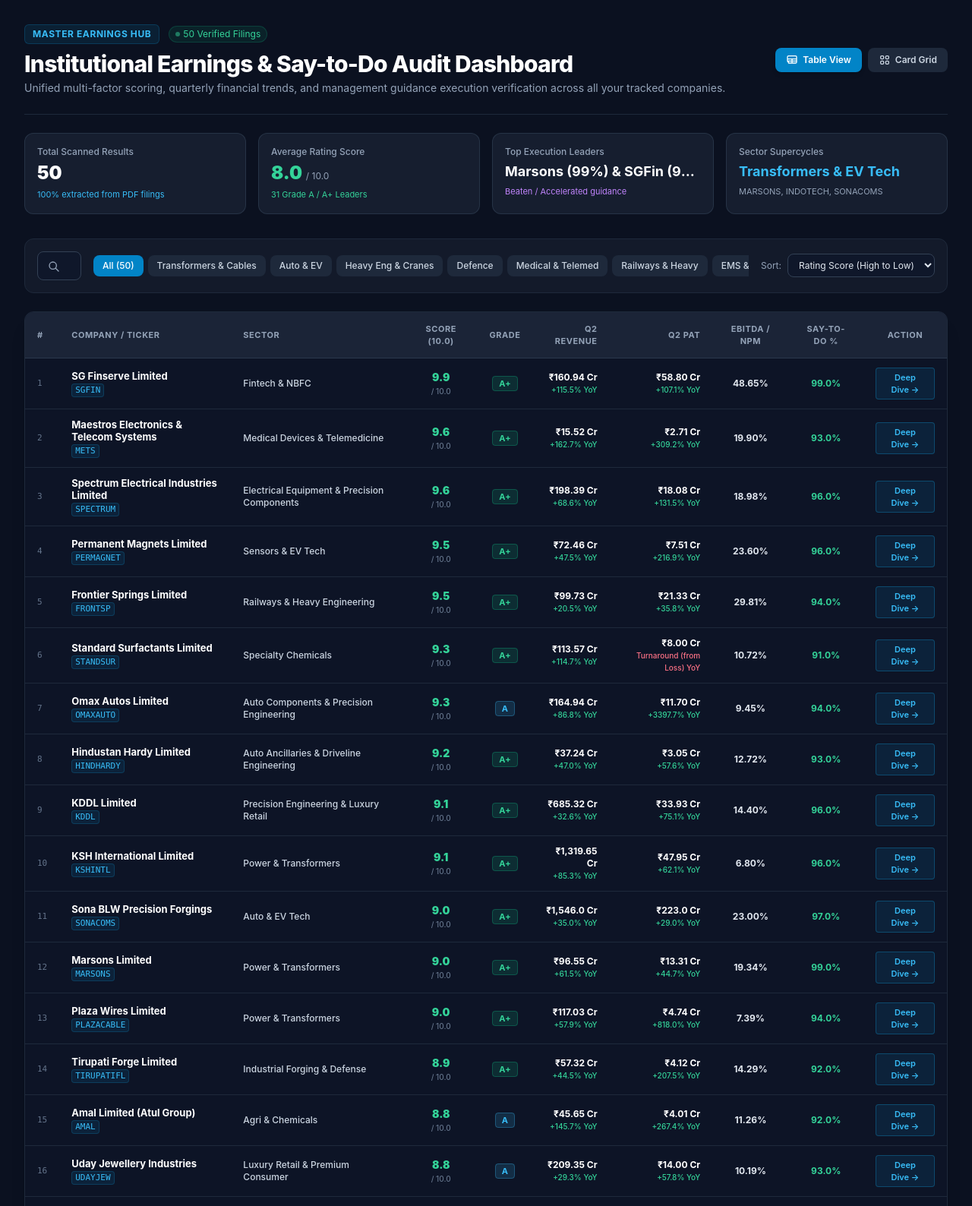
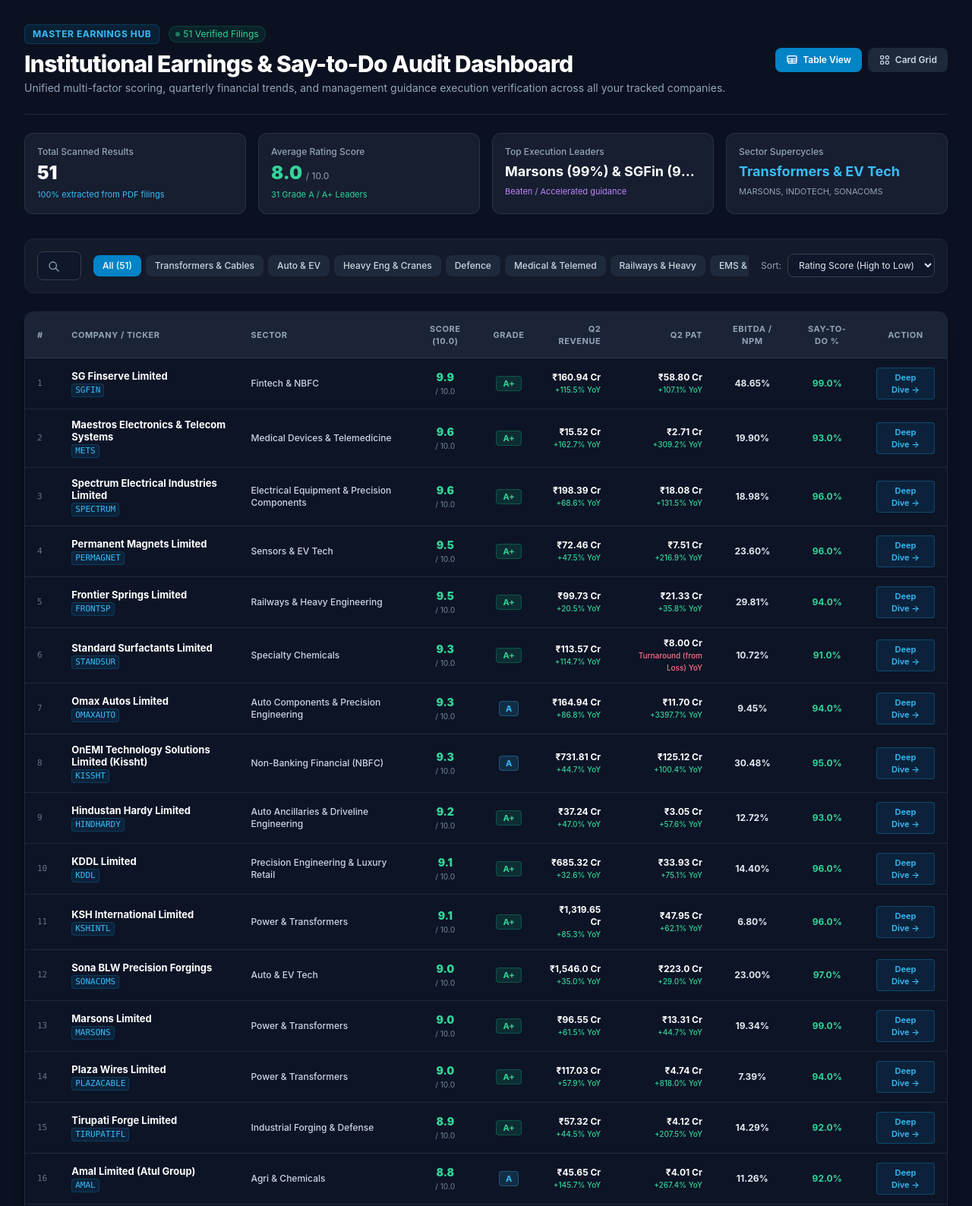
Before and after one commit to chauhanvj/earnings-dashboard01, a plain HTML site: page index.html in a window 1280 px wide. Shown: the top 1588 px of the page at 76% size. Drawn offline with nearby package versions, Linux system fonts and the light colour scheme.

Commit message:
Add files via upload

```diff
--- a/index.html
+++ b/index.html
@@ -32,7 +32,7 @@
         <div class="flex items-center gap-3">
           <span class="px-2.5 py-1 text-xs font-bold rounded-md bg-sky-500/10 text-sky-400 border border-sky-500/20 tracking-wider uppercase">Master Earnings Hub</span>
           <span class="inline-flex items-center gap-1 text-xs text-emerald-400 bg-emerald-500/10 px-2 py-0.5 rounded-full border border-emerald-500/20">
-            <span class="w-1.5 h-1.5 rounded-full bg-emerald-400 animate-pulse"></span> 50 Verified Filings
+            <span class="w-1.5 h-1.5 rounded-full bg-emerald-400 animate-pulse"></span> 51 Verified Filings
           </span>
         </div>
         <h1 class="text-2xl md:text-3xl font-extrabold text-white mt-2 tracking-tight">Institutional Earnings & Say-to-Do Audit Dashboard</h1>
@@ -55,7 +55,7 @@
     <div class="grid grid-cols-2 md:grid-cols-4 gap-4 mt-6">
       <div class="bg-slate-800/60 border border-slate-700/60 rounded-xl p-4">
         <div class="text-xs font-medium text-slate-400">Total Scanned Results</div>
-        <div class="text-2xl font-black text-white mt-1" id="stat-total">50</div>
+        <div class="text-2xl font-black text-white mt-1" id="stat-total">51</div>
         <div class="text-[11px] text-sky-400 mt-1">100% extracted from PDF filings</div>
       </div>
       <div class="bg-slate-800/60 border border-slate-700/60 rounded-xl p-4">
@@ -82,12 +82,12 @@
       <!-- Search Input -->
       <div class="relative flex-1">
         <svg class="w-4 h-4 absolute left-3.5 top-3 text-slate-400" fill="none" stroke="currentColor" viewBox="0 0 24 24"><path stroke-linecap="round" stroke-linejoin="round" stroke-width="2" d="M21 21l-6-6m2-5a7 7 0 11-14 0 7 7 0 0114 0z"></path></svg>
-        <input type="text" id="searchInput" oninput="renderDashboard()" placeholder="Search 50 stocks by name, ticker (e.g. SGFIN, SONACOMS, MARSONS), or keyword..." class="w-full bg-slate-900 border border-slate-700 text-white text-sm rounded-lg pl-10 pr-4 py-2 focus:outline-none focus:border-sky-500 transition">
+        <input type="text" id="searchInput" oninput="renderDashboard()" placeholder="Search 51 stocks by name, ticker (e.g. SGFIN, SONACOMS, MARSONS), or keyword..." class="w-full bg-slate-900 border border-slate-700 text-white text-sm rounded-lg pl-10 pr-4 py-2 focus:outline-none focus:border-sky-500 transition">
       </div>
 
       <!-- Sector Filter Tabs -->
       <div class="flex items-center gap-1.5 overflow-x-auto pb-1 lg:pb-0 text-xs">
-        <button onclick="setSectorFilter('ALL')" class="sector-btn px-3 py-1.5 rounded-lg font-medium bg-sky-600 text-white transition whitespace-nowrap">All (50)</button>
+        <button onclick="setSectorFilter('ALL')" class="sector-btn px-3 py-1.5 rounded-lg font-medium bg-sky-600 text-white transition whitespace-nowrap">All (51)</button>
         <button onclick="setSectorFilter('Power & Transformers')" class="sector-btn px-3 py-1.5 rounded-lg font-medium bg-slate-800 text-slate-300 hover:bg-slate-700 transition whitespace-nowrap">Transformers &amp; Cables</button>
         <button onclick="setSectorFilter('Auto & EV Tech')" class="sector-btn px-3 py-1.5 rounded-lg font-medium bg-slate-800 text-slate-300 hover:bg-slate-700 transition whitespace-nowrap">Auto &amp; EV</button>
         <button onclick="setSectorFilter('Heavy Engineering & Castings')" class="sector-btn px-3 py-1.5 rounded-lg font-medium bg-slate-800 text-slate-300 hover:bg-slate-700 transition whitespace-nowrap">Heavy Eng &amp; Cranes</button>
@@ -574,6 +574,53 @@
         watchouts: [
           "Customer & Segment Concentration: High dependence on automotive OEMs and commercial vehicle cycles creates cyclical volume sensitivity",
           "Raw Material Price Volatility: Fluctuations in sheet metal and steel coil costs require continuous contract price indexation"
+        ]
+      },
+      {
+        ticker: "KISSHT",
+        name: "OnEMI Technology Solutions Limited (Kissht)",
+        sector: "Non-Banking Financial (NBFC)",
+        score: 9.3,
+        grade: "Grade A (Fintech Outperformer)",
+        say_to_do: 95.0,
+        say_to_do_status: "Beaten / Accelerated",
+        revenue_q2: "₹731.81 Cr",
+        revenue_yoy: "+44.7%",
+        revenue_qoq: "+9.3%",
+        revenue_h1: "₹1,401.31 Cr",
+        pat_q2: "₹125.12 Cr",
+        pat_yoy: "+100.4%",
+        pat_qoq: "+31.6%",
+        pat_h1: "₹220.19 Cr",
+        ebitda_margin: "30.48%",
+        margin_diff: "Expanded (+117 bps YoY)",
+        filePath: "file:///C:/Users/admin/Downloads/Onemi.pdf",
+        pillars: {
+          topline: { score: 1.9, max: 2.0, label: "Topline: Revenue up +44.7% YoY to ₹731.8 Cr (+9.3% QoQ); H1 reached ₹1,401.3 Cr (+44.7%) on digital credit scale" },
+          bottomline: { score: 1.9, max: 2.0, label: "Bottomline: PAT doubled (+100.4% YoY) to ₹125.12 Cr (+31.6% QoQ); H1 PAT reached ₹220.19 Cr (+80.2%)" },
+          margin: { score: 1.7, max: 2.0, label: "Operating Margin (ex-other inc): 30.48% (+117 bps YoY expansion vs 29.31%); PPOP margin approaching 48.7%" },
+          solvency: { score: 1.9, max: 2.0, label: "Solvency: Net worth surged +77.1% to ₹2,377.5 Cr; Low gearing at 0.94x D/E; ₹832.2 Cr preferential issue added in Oct '26" },
+          catalysts: { score: 1.9, max: 2.0, label: "Catalysts: ₹624.1 Cr infused into Si Creva NBFC; AMFI mutual fund registration active; SEBI broking license applied" }
+        },
+        guidance_records: [
+          { vector: "Credit Scale", promise: "Expand digital consumer loans and merchant financing across tier-2/3 India", reported: "Revenue surged +44.7% YoY to ₹731.81 Cr; Loan book expanded +17.7% to ₹3,753.88 Cr", status: "ACHIEVED" },
+          { vector: "Profitability & RoE", promise: "Maintain ~30% operating margins and accelerate bottomline accretion", reported: "Operating EBITDA reached ₹223.08 Cr (30.48% margin); PAT doubled to ₹125.12 Cr", status: "ACHIEVED" },
+          { vector: "Capital Deployment", promise: "Capitalize NBFC subsidiary and expand into wealth management", reported: "Infused ₹624.15 Cr rights issue into Si Creva NBFC; AMFI distributor license secured", status: "ACHIEVED" }
+        ],
+        forward_guidance: [
+          { horizon: "H2 FY27", stmt: "Utilize ₹624.15 Cr injected into Si Creva Capital Services to accelerate personal and merchant credit disbursements" },
+          { horizon: "FY28 Strategic", stmt: "Operationalize AMFI mutual fund distribution and rollout wealth-tech and stock broking services via Invincible Minds Private Limited" }
+        ],
+        positives: [
+          "Outstanding Earnings Acceleration: Consolidated Q2 PAT doubled (+100.4% YoY) to ₹125.12 Cr and +31.6% QoQ; H1 PAT jumped +80.2% to ₹220.19 Cr (H1 EPS: ₹13.75)",
+          "Strong Topline Expansion: Revenue from operations surged +44.7% YoY to ₹731.81 Cr and +9.3% QoQ, driven by rapid digital lending adoption",
+          "Fortified Capital Base & Conservative Gearing: Net worth expanded +77.1% to ₹2,377.47 Cr post-IPO; Total debt reduced to ₹2,226.98 Cr, driving Gross D/E down to 0.94x (Net D/E: 0.74x)",
+          "Massive Growth Capital Inflow: Realized ₹832.20 Cr preferential equity infusion in Oct '26, investing ₹624.15 Cr directly into Si Creva Capital Services NBFC to expand lending capacity",
+          "Diversification into Wealth Tech: AMFI registration secured and SEBI broking license applied under new subsidiary Invincible Minds"
+        ],
+        watchouts: [
+          "Credit Cost & Asset Quality: Quarterly impairment on financial instruments stood at ₹133.06 Cr (18.18% of revenue), requiring vigilant underwriting and collection cycles in unsecured credit",
+          "Regulatory Watch: Digital lending guidelines and capital adequacy mandates from the RBI require continuous compliance across digital apps (Kissht / RING)"
         ]
       },
       {
```
